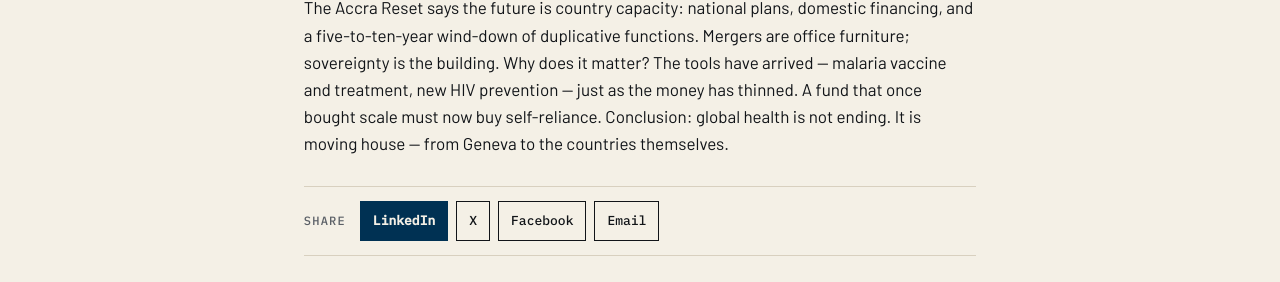
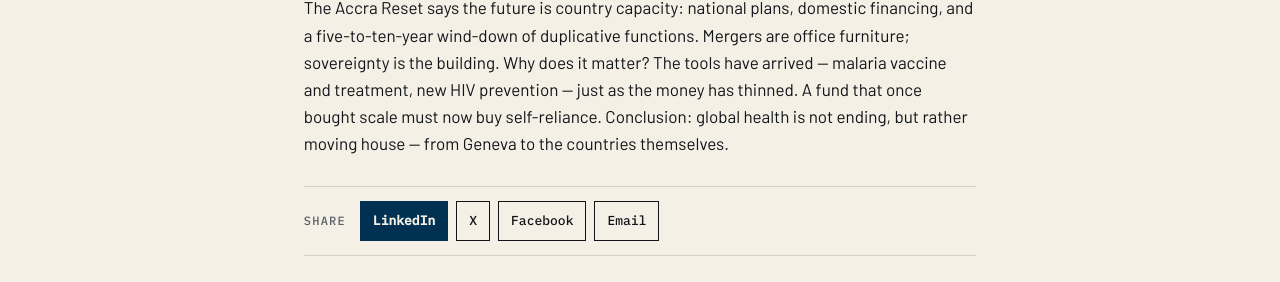
Before and after one commit to katz-news/katz.news, a Jekyll site: the page built from _posts/briefs/2026-11-04-former-head-of-global-health-fund-returns-eyeing-a-huge-oppo.md, in a window 1280 px wide. Shown: the part 679-961 px from the top of the page. Built offline with Jekyll 4.4.1, drawn with Linux system fonts in a browser that asks for light colours; some of the changed text lies outside the part shown.

```diff
--- a/_data/build.yml
+++ b/_data/build.yml
@@ -1 +1 @@
-published_at: 2026-11-05T18:13:18Z
+published_at: 2026-11-05T18:14:20Z
--- a/_posts/briefs/2026-11-04-former-head-of-global-health-fund-returns-eyeing-a-huge-oppo.md
+++ b/_posts/briefs/2026-11-04-former-head-of-global-health-fund-returns-eyeing-a-huge-oppo.md
@@ -7,4 +7,4 @@ section: science
 source_name: Science (AAAS)
 source_url: https://www.science.org/content/article/former-head-global-health-fund-returns-eyeing-huge-opportunity-despite-political-and
 ---
-The Global Fund has hired its past to save its future. Firstly, the man. Mark Dybul led the Fund from 2013 to 2017, helped create PEPFAR, and ran America's global AIDS programme from 2006 to 2009. He returns in early 2027 for four years, succeeding Peter Sands. Officially, this is continuity; unofficially, it is a rescue mission with a familiar face. Secondly, the money. The Eighth Replenishment raised $12.68 billion against an $18 billion target. That leaves a $5.32 billion hole — and a fund that has saved 72 million lives since 2002 now has to do more with less (sorry, accountants). Thirdly, the plan. Dybul dismisses Geneva mergers. The Accra Reset says the future is country capacity: national plans, domestic financing, and a five-to-ten-year wind-down of duplicative functions. Mergers are office furniture; sovereignty is the building. Why does it matter? The tools have arrived — malaria vaccine and treatment, new HIV prevention — just as the money has thinned. A fund that once bought scale must now buy self-reliance. Conclusion: global health is not ending. It is moving house — from Geneva to the countries themselves.
+The Global Fund has hired its past to save its future. Firstly, the man. Mark Dybul led the Fund from 2013 to 2017, helped create PEPFAR, and ran America's global AIDS programme from 2006 to 2009. He returns in early 2027 for four years, succeeding Peter Sands. Officially, this is continuity; unofficially, it is a rescue mission with a familiar face. Secondly, the money. The Eighth Replenishment raised $12.68 billion against an $18 billion target. That leaves a $5.32 billion hole — and a fund that has saved 72 million lives since 2002 now has to do more with less (sorry, accountants). Thirdly, the plan. Dybul dismisses Geneva mergers. The Accra Reset says the future is country capacity: national plans, domestic financing, and a five-to-ten-year wind-down of duplicative functions. Mergers are office furniture; sovereignty is the building. Why does it matter? The tools have arrived — malaria vaccine and treatment, new HIV prevention — just as the money has thinned. A fund that once bought scale must now buy self-reliance. Conclusion: global health is not ending, but rather moving house — from Geneva to the countries themselves.
```
